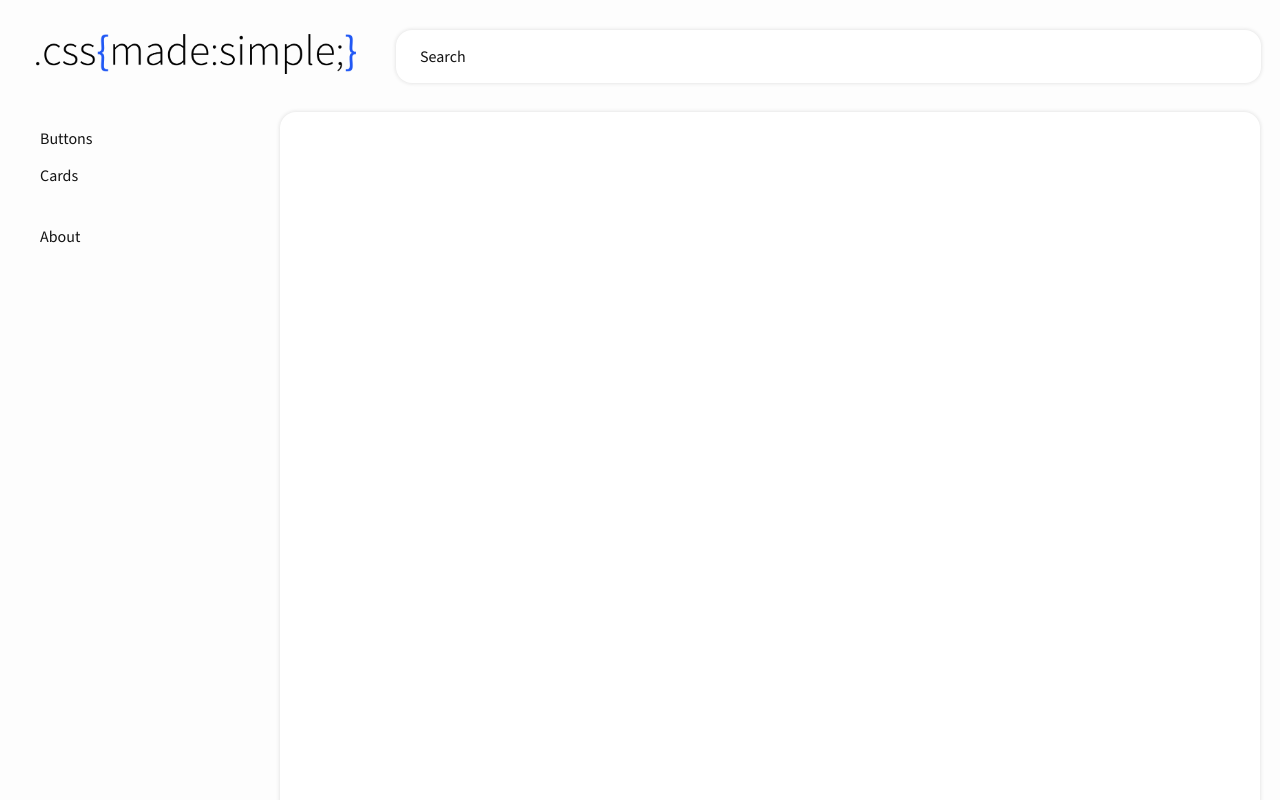
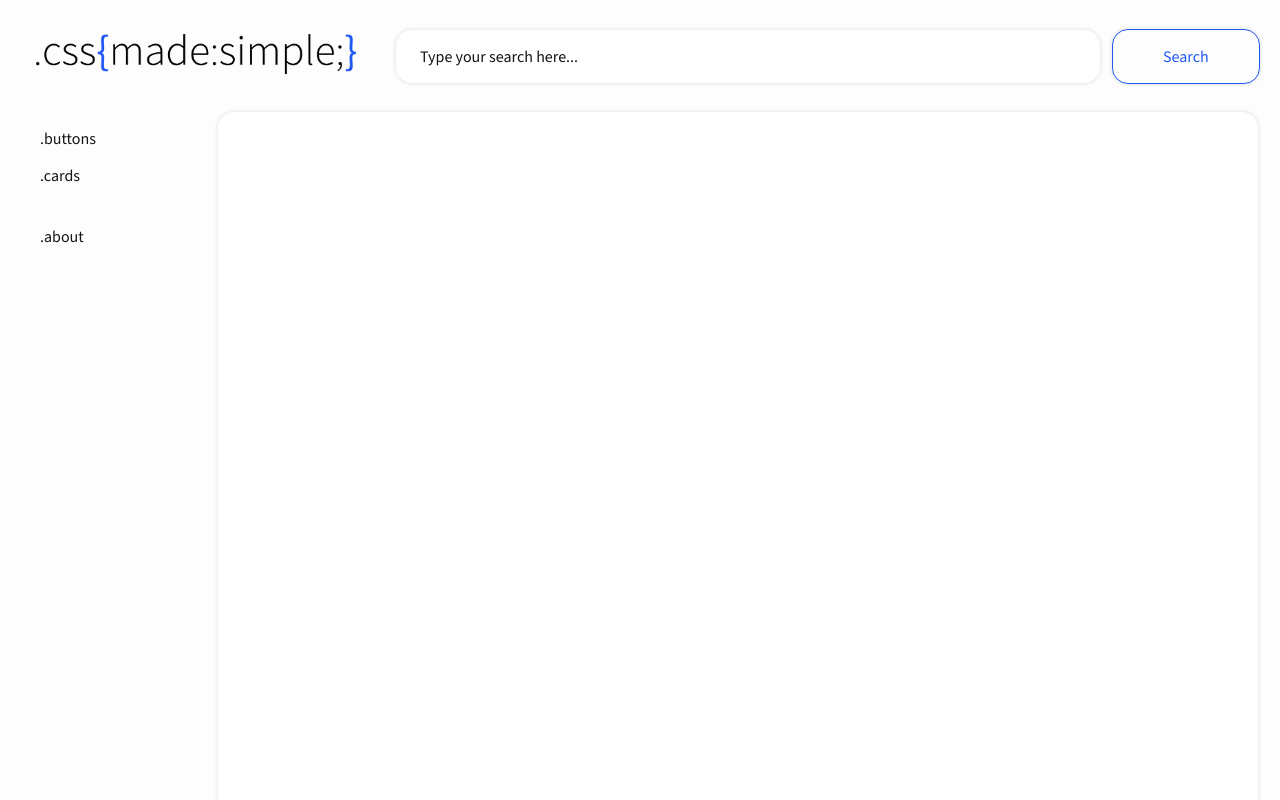
Before and after one commit to JoeEstrem/css-made-simple, a React (Create React App) app: page / in a window 1280 px wide. Built offline with nearby package versions, Linux system fonts and the light colour scheme.

Commit message:
small visual update

```diff
--- a/src/App.css
+++ b/src/App.css
@@ -12,7 +12,7 @@
 
 .app-page {
   margin-top: 112px;
-  margin-left: 280px;
+  margin-left: 218px;
   margin-right: 40px;
   padding: 40px;
   border-radius: 16px;
@@ -20,6 +20,6 @@
   background-color: white;
   position: fixed;
   height: 100vh;
-  width: calc(100vw - 380px);
+  width: calc(100vw - 320px);
   overflow-y: auto;
 }
--- a/src/components/Navbar.css
+++ b/src/components/Navbar.css
@@ -16,10 +16,36 @@
 }
 
 .search-bar {
+  display: flex;
+  justify-content: space-between;
+  align-items: center;
+}
+.search-input {
+  font-family: "Source Sans 3", sans-serif;
+  font-weight: 500;
   padding-left: 24px;
   margin-left: 40px;
   border-radius: 16px;
   box-shadow: 0 0px 4px rgba(25, 25, 25, .15);
   background-color: white;
-  width: calc(100vw - 439px);
+  width: calc(100vw - 600px);
 }
+
+.search-button {
+  font-family: "Source Sans 3", sans-serif;
+  font-weight: 500;
+  font-size: 16px;
+  padding: 16px 50px;
+  margin-left: 12px;
+  border-radius: 16px;
+  background-color: rgb(253, 253, 253);
+  color: rgb(33, 88, 244);
+  border: solid 1px rgb(33, 88, 244);
+  box-shadow: 0 0px 4px rgba(25, 25, 25, .15);
+  transition: ease .1s;
+
+  &:hover {
+    background-color: rgb(33, 88, 244);
+    color: rgb(253, 253, 253);
+  }
+}
--- a/src/components/Navbar.js
+++ b/src/components/Navbar.js
@@ -13,7 +13,12 @@ function Navbar() {
           />
       </div>
       <div className="search-bar">
-        <p>Search</p>
+        <div className="search-input">
+          <p>Type your search here...</p>
+        </div>
+        <div>
+          <button className="search-button">Search</button>
+        </div>
       </div>
     </div>
   );
--- a/src/components/Sidebar.js
+++ b/src/components/Sidebar.js
@@ -8,11 +8,11 @@ function Sidebar() {
     // I would like a search bar on top and according style pulldowns
     <div className="sidenav">
       <div>
-        <p><NavLink to="/buttons" className={({ isActive }) => isActive ? "category-link active-link" : "category-link"}>Buttons</NavLink></p>
-        <p><NavLink to="/cards" className={({ isActive }) => isActive ? "category-link active-link" : "category-link"}>Cards</NavLink></p>
+        <p><NavLink to="/buttons" className={({ isActive }) => isActive ? "category-link active-link" : "category-link"}>.buttons</NavLink></p>
+        <p><NavLink to="/cards" className={({ isActive }) => isActive ? "category-link active-link" : "category-link"}>.cards</NavLink></p>
       </div>
       <div className="about-spacer">
-        <p><NavLink to="/about" className={({ isActive }) => isActive ? "category-link active-link" : "category-link"}>About</NavLink></p>
+        <p><NavLink to="/about" className={({ isActive }) => isActive ? "category-link active-link" : "category-link"}>.about</NavLink></p>
       </div>
     </div>
   );
```
